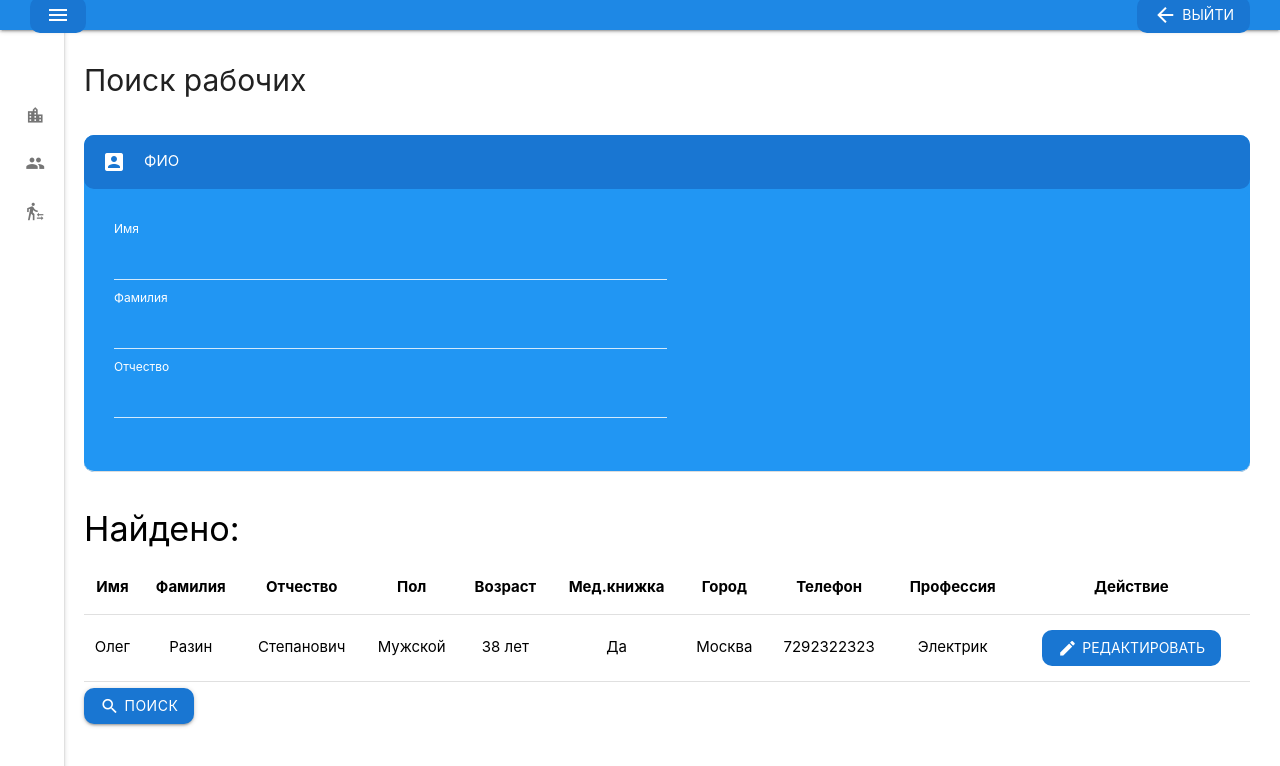
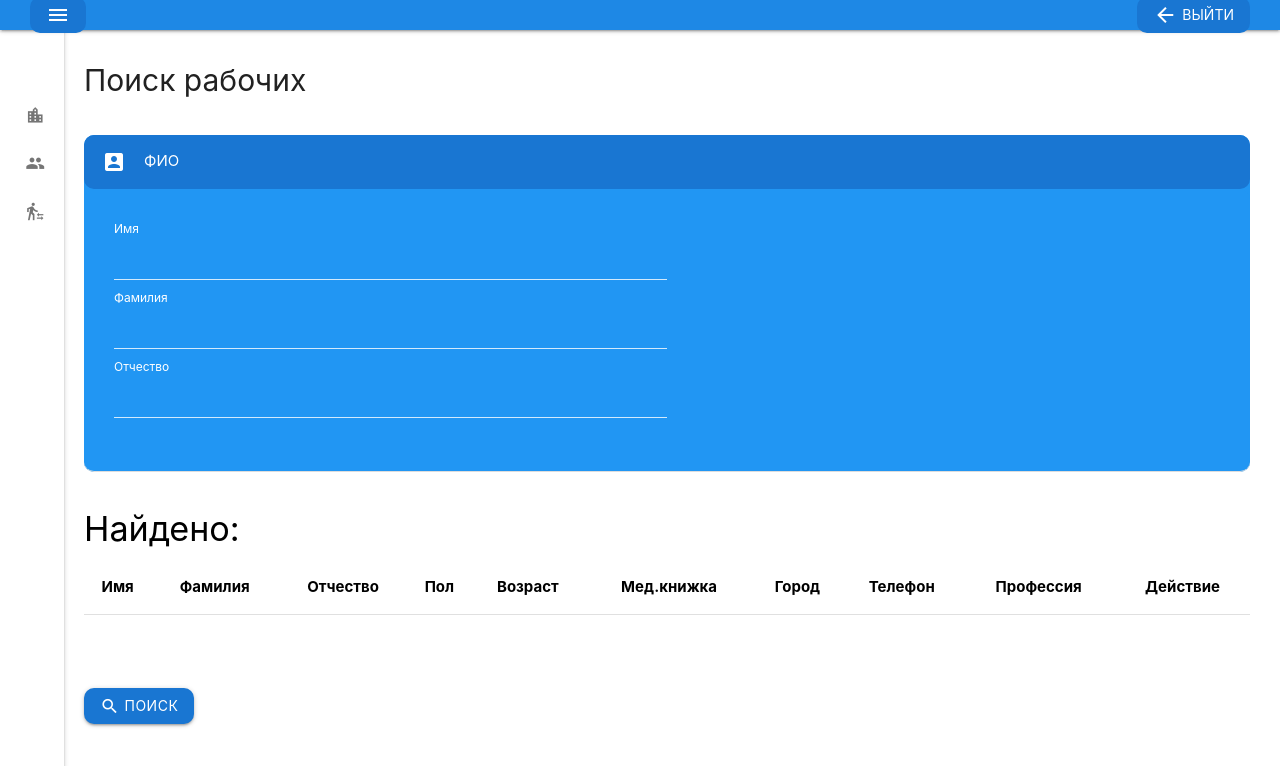
Before and after one commit to SadBarin/pave_erp, a Vue app: page /workers/search in a window 1280 px wide. Shown: the top 766 px of the page. Built offline with nearby package versions, Linux system fonts and the light colour scheme.

Commit message:
add search for table

```diff
--- a/src/components/workers/SearchWorkers.vue
+++ b/src/components/workers/SearchWorkers.vue
@@ -312,12 +312,6 @@
               <div class="col s12 black-text">
                 <h4 class="title">Найдено:</h4>
                 <div>
-                  <ListWorkers
-                    v-if="searchWorkers.length"
-                    v-bind:workers="searchWorkers"
-                    @remove-worker="removeWorker"
-                  />
-
                   <table class="search-table">
                     <tr>
                       <th>Имя</th>
@@ -331,16 +325,16 @@
                       <th>Профессия</th>
                       <th>Действие</th>
                     </tr>
-                    <tr>
-                      <td>Олег</td>
-                      <td>Разин</td>
-                      <td>Степанович</td>
-                      <td>Мужской</td>
-                      <td>38 лет</td>
-                      <td>Да</td>
-                      <td>Москва</td>
-                      <td>7292322323</td>
-                      <td>Электрик</td>
+                    <tr v-for="worker in searchWorkers" :key="worker">
+                      <td>{{worker.name}}</td>
+                      <td>{{worker.surname}}</td>
+                      <td>{{worker.patronymic}}</td>
+                      <td>{{worker.sex}}</td>
+                      <td>{{worker.birthday}} лет</td>
+                      <td>{{worker.medicalBook}}</td>
+                      <td>{{worker.city}}</td>
+                      <td>{{worker.mobilePhone}}</td>
+                      <td>{{worker.professions}}</td>
                       <td>
                         <button class="btn-flat editor-btn search-button blue darken-2 waves-effect waves-light auth-submit white-text">
                           <i class="material-icons">create</i> Редактировать
@@ -369,11 +363,9 @@
 
 <script>
 import M from 'materialize-css'
-import ListWorkers from '@/components/workers/ListWorkers'
 
 export default {
   name: 'SearchWorkers',
-  components: { ListWorkers },
   data () {
     return {
       workers: [],
@@ -381,6 +373,7 @@ export default {
       searchName: '',
       searchSurname: '',
       searchPatronymic: '',
+
       searchWorkers: ''
     }
   },
@@ -394,6 +387,8 @@ export default {
     searchAll () {
       // const searchingWorkers = this.searching(this.workers, this.searchWorkers)
       // searchingWorkers('name', this.searchName)
+
+      this.searchWorkers = ''
 
       if (this.searchName !== '') {
         this.searchWorkers = this.workers.filter(worker => worker.name === this.searchName)
--- a/src/views/Workers.vue
+++ b/src/views/Workers.vue
@@ -44,13 +44,13 @@ export default {
   data () {
     return {
       workers: [
-        { id: 1, name: 'Горбачев', surname: 'Артём', patronymic: 'Михайлович', accountNumber: '', mobilePhone: 705878898351, nameCard: '', surnameCard: '', patronymicCard: '', accountNumberCard: '', bank: '', birthday: '', sex: '', nationality: '', passportID: '', passportDate: '', passportIssued: '', registration: '', address: '', homePhone: '', number: '3462325235235', medicalBook: '', education: '', university: '', previousWork: '', reasonComing: '', professions: '', nightShift: '', checkMVD: '', dateInterview: '', uniform: '', fired: '', edited: false },
-        { id: 2, name: 'Королев', surname: 'Максим', patronymic: 'Дмитриевич', accountNumber: '', mobilePhone: 7275590082, nameCard: '', surnameCard: '', patronymicCard: '', accountNumberCard: '', bank: '', birthday: '', sex: '', nationality: '', passportID: '', passportDate: '', passportIssued: '', registration: '', address: '', homePhone: '', number: '3462325235235', medicalBook: '', education: '', university: '', previousWork: '', reasonComing: '', professions: '', nightShift: '', checkMVD: '', dateInterview: '', uniform: '', fired: '', edited: false },
-        { id: 3, name: 'Гаврилов', surname: 'Юрий', patronymic: 'Семёнович', accountNumber: '', mobilePhone: 77929469057, nameCard: '', surnameCard: '', patronymicCard: '', accountNumberCard: '', bank: '', birthday: '', sex: '', nationality: '', passportID: '', passportDate: '', passportIssued: '', registration: '', address: '', homePhone: '', number: '3462325235235', medicalBook: '', education: '', university: '', previousWork: '', reasonComing: '', professions: '', nightShift: '', checkMVD: '', dateInterview: '', uniform: '', fired: '', edited: false },
-        { id: 4, name: 'Белов', surname: 'Илья', patronymic: 'Александрович', accountNumber: '', mobilePhone: 73548930214, nameCard: '', surnameCard: '', patronymicCard: '', accountNumberCard: '', bank: '', birthday: '', sex: '', nationality: '', passportID: '', passportDate: '', passportIssued: '', registration: '', address: '', homePhone: '', number: '3462325235235', medicalBook: '', education: '', university: '', previousWork: '', reasonComing: '', professions: '', nightShift: '', checkMVD: '', dateInterview: '', uniform: '', fired: '', edited: false },
-        { id: 5, name: 'Абрамова', surname: 'Алиса', patronymic: 'Макаровна', accountNumber: '', mobilePhone: 764871391671, nameCard: '', surnameCard: '', patronymicCard: '', accountNumberCard: '', bank: '', birthday: '', sex: '', nationality: '', passportID: '', passportDate: '', passportIssued: '', registration: '', address: '', homePhone: '', number: '3462325235235', medicalBook: '', education: '', university: '', previousWork: '', reasonComing: '', professions: '', nightShift: '', checkMVD: '', dateInterview: '', uniform: '', fired: '', edited: false },
-        { id: 6, name: 'Попов', surname: 'Михаил', patronymic: 'Сергеевич', accountNumber: '', mobilePhone: 7318852304, nameCard: '', surnameCard: '', patronymicCard: '', accountNumberCard: '', bank: '', birthday: '', sex: '', nationality: '', passportID: '', passportDate: '', passportIssued: '', registration: '', address: '', homePhone: '', number: '3462325235235', medicalBook: '', education: '', university: '', previousWork: '', reasonComing: '', professions: '', nightShift: '', checkMVD: '', dateInterview: '', uniform: '', fired: '', edited: false },
-        { id: 7, name: 'Дубровина', surname: 'Майя', patronymic: 'Тимуровна', accountNumber: '', mobilePhone: 7981979618, nameCard: '', surnameCard: '', patronymicCard: '', accountNumberCard: '', bank: '', birthday: '', sex: '', nationality: '', passportID: '', passportDate: '', passportIssued: '', registration: '', address: '', homePhone: '', number: '3462325235235', medicalBook: '', education: '', university: '', previousWork: '', reasonComing: '', professions: '', nightShift: '', checkMVD: '', dateInterview: '', uniform: '', fired: '', edited: false }
+        { id: 1, name: 'Артём', surname: 'Горбачев', patronymic: 'Михайлович', city: 'Ульяновск', accountNumber: '', mobilePhone: 705878898351, nameCard: '', surnameCard: '', patronymicCard: '', accountNumberCard: '', bank: '', birthday: '20', sex: 'Мужской', nationality: '', passportID: '', passportDate: '', passportIssued: '', registration: '', address: '', homePhone: '', number: '3462325235235', medicalBook: 'Да', education: '', university: '', previousWork: '', reasonComing: '', professions: 'Электрик', nightShift: '', checkMVD: '', dateInterview: '', uniform: '', fired: '', edited: false },
+        { id: 2, name: 'Максим', surname: 'Королев', patronymic: 'Дмитриевич', city: 'Ульяновск', accountNumber: '', mobilePhone: 7275590082, nameCard: '', surnameCard: '', patronymicCard: '', accountNumberCard: '', bank: '', birthday: '22', sex: 'Мужской', nationality: '', passportID: '', passportDate: '', passportIssued: '', registration: '', address: '', homePhone: '', number: '3462325235235', medicalBook: 'Да', education: '', university: '', previousWork: '', reasonComing: '', professions: 'Повар', nightShift: '', checkMVD: '', dateInterview: '', uniform: '', fired: '', edited: false },
+        { id: 3, name: 'Юрий', surname: 'Гаврилов', patronymic: 'Семёнович', city: 'Ульяновск', accountNumber: '', mobilePhone: 77929469057, nameCard: '', surnameCard: '', patronymicCard: '', accountNumberCard: '', bank: '', birthday: '33', sex: 'Мужской', nationality: '', passportID: '', passportDate: '', passportIssued: '', registration: '', address: '', homePhone: '', number: '3462325235235', medicalBook: 'Нет', education: '', university: '', previousWork: '', reasonComing: '', professions: 'Мушкетёр', nightShift: '', checkMVD: '', dateInterview: '', uniform: '', fired: '', edited: false },
+        { id: 4, name: 'Илья', surname: 'Белов', patronymic: 'Михайлович', city: 'Ульяновск', accountNumber: '', mobilePhone: 73548930214, nameCard: '', surnameCard: '', patronymicCard: '', accountNumberCard: '', bank: '', birthday: '21', sex: 'Мужской', nationality: '', passportID: '', passportDate: '', passportIssued: '', registration: '', address: '', homePhone: '', number: '3462325235235', medicalBook: 'Да', education: '', university: '', previousWork: '', reasonComing: '', professions: 'Слесарь', nightShift: '', checkMVD: '', dateInterview: '', uniform: '', fired: '', edited: false },
+        { id: 5, name: 'Алиса', surname: 'Абрамова', patronymic: 'Макаровна', city: 'Ульяновск', accountNumber: '', mobilePhone: 764871391671, nameCard: '', surnameCard: '', patronymicCard: '', accountNumberCard: '', bank: '', birthday: '30', sex: 'Женский', nationality: '', passportID: '', passportDate: '', passportIssued: '', registration: '', address: '', homePhone: '', number: '3462325235235', medicalBook: 'Нет', education: '', university: '', previousWork: '', reasonComing: '', professions: 'Программист', nightShift: '', checkMVD: '', dateInterview: '', uniform: '', fired: '', edited: false },
+        { id: 6, name: 'Максим', surname: 'Попов', patronymic: 'Сергеевич', city: 'Ульяновск', accountNumber: '', mobilePhone: 7318852304, nameCard: '', surnameCard: '', patronymicCard: '', accountNumberCard: '', bank: '', birthday: '49', sex: 'Мужской', nationality: '', passportID: '', passportDate: '', passportIssued: '', registration: '', address: '', homePhone: '', number: '3462325235235', medicalBook: 'Нет', education: '', university: '', previousWork: '', reasonComing: '', professions: 'Кассир', nightShift: '', checkMVD: '', dateInterview: '', uniform: '', fired: '', edited: false },
+        { id: 7, name: 'Майя', surname: 'Дубровина', patronymic: 'Тимуровна', city: 'Ульяновск', accountNumber: '', mobilePhone: 7981979618, nameCard: '', surnameCard: '', patronymicCard: '', accountNumberCard: '', bank: '', birthday: '23', sex: 'Женский', nationality: '', passportID: '', passportDate: '', passportIssued: '', registration: '', address: '', homePhone: '', number: '3462325235235', medicalBook: 'Да', education: '', university: '', previousWork: '', reasonComing: '', professions: 'Кассир', nightShift: '', checkMVD: '', dateInterview: '', uniform: '', fired: '', edited: false }
       ],
 
       updateTimeout: 60000
```
